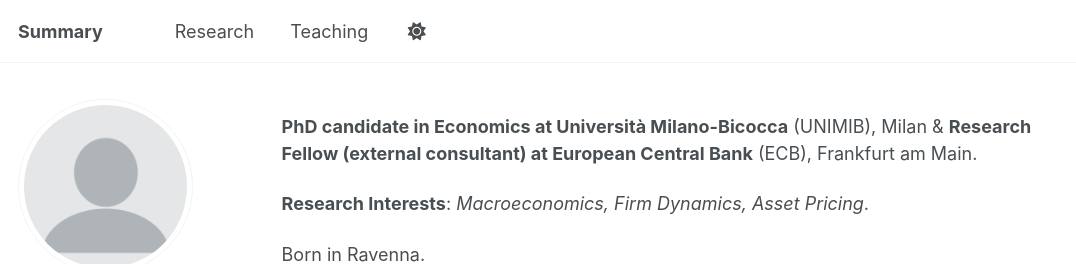
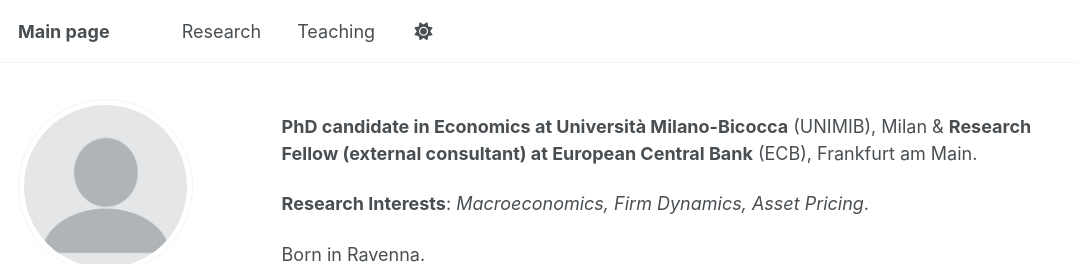
Before and after one commit to GregGh95/GregGh95.github.io, a Jekyll site: the page built from _pages/about.md, in a window 1280 px wide. Shown: the top 264 px of the page, without its empty margins (0-1076 px from the left). Built offline with Jekyll 4.4.1, drawn with Linux system fonts in a browser that asks for light colours; some web fonts are replaced.

Commit message:
Update _config.yml

```diff
--- a/_config.yml
+++ b/_config.yml
@@ -9,7 +9,7 @@
 # Basic Site Settings
 locale                   : "en-US"
 site_theme               : "default"
-title                    : "Summary"
+title                    : "Main page"
 title_separator          : "-"
 name                     : &name "Gregorio Ghetti"
 description              : &description "PhD candidate in Economics and Statistics, UNIMIB. Research Fellow (external consultant), ECB DG-MF, macroprudential policy division"
```
